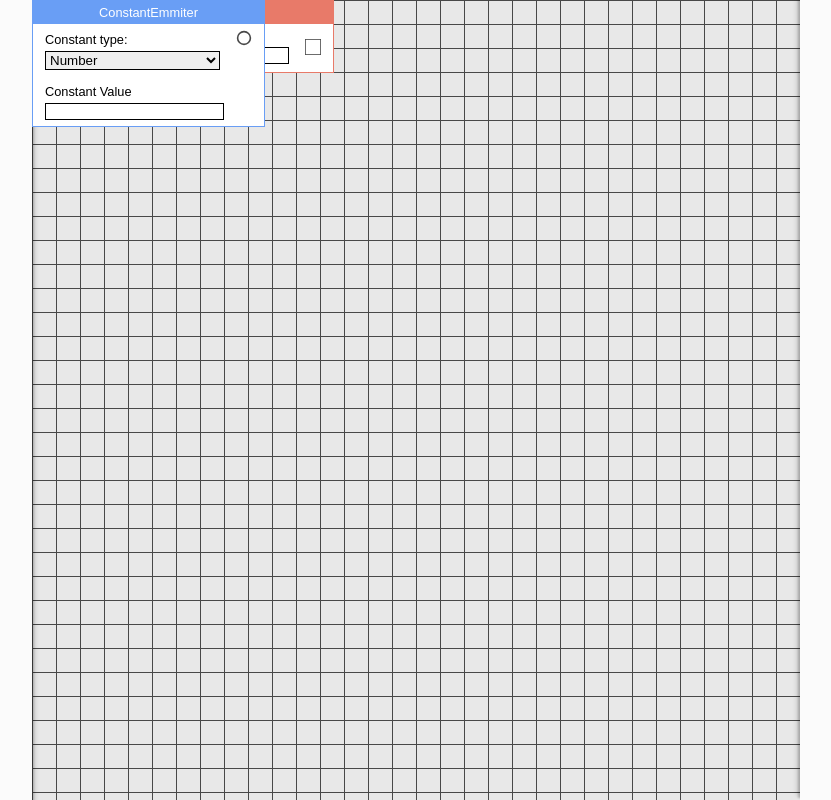
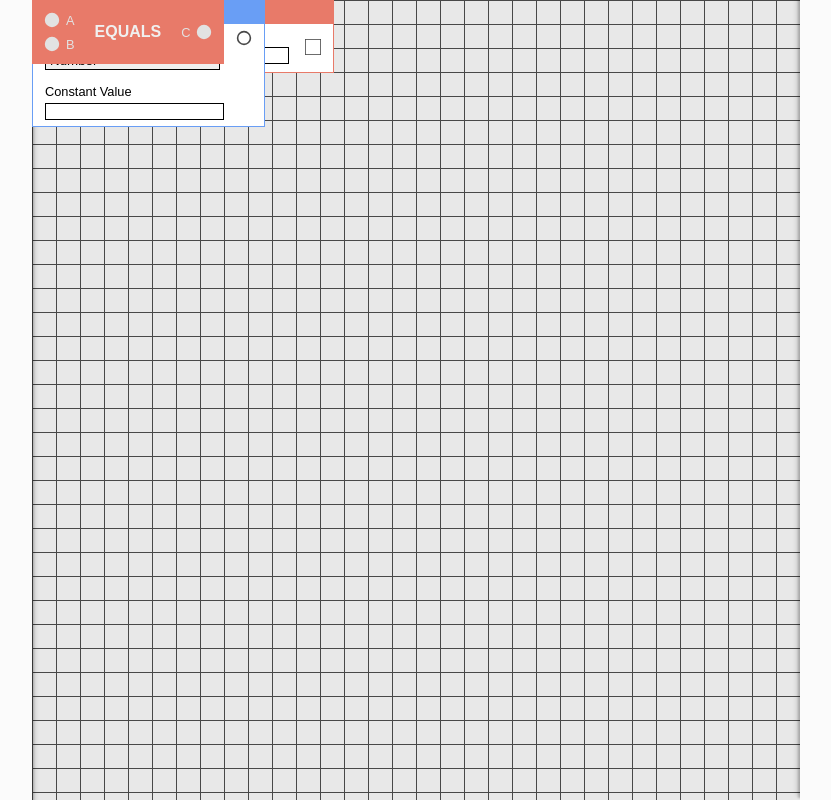
Before and after one commit to KevIron/Nodesole, a website with bundled scripts: page index.html in a window 1280 px wide. Shown: the whole page, without its empty margins (224-1055 px from the left). Built offline with nearby package versions, Linux system fonts and the light colour scheme.

Commit message:
added equalsTo node

```diff
--- a/css/nodes.css
+++ b/css/nodes.css
@@ -146,3 +146,51 @@
         border: 1px solid black;
     }
 }
+
+.node__equals-to {
+    background-color: var(--node-logic);
+    padding: 1.2rem;
+
+    .node-header { display: none }
+
+    .node-body {
+        display: grid;
+        grid-template-columns: auto 1fr auto;
+        align-content: center;
+        gap: 0.8rem 2rem;
+        background-color: transparent;
+    }
+
+    .input,
+    .output {
+        display: flex;
+        align-items: center;
+        gap: 0.6rem;
+
+        color: #e2e2e2;
+        font-size: 1.28rem;
+
+        & > svg {
+            stroke: #e2e2e2;
+            fill: #e2e2e2;
+        }
+    }
+
+    .input {
+        grid-column: 1;
+    }
+
+    .output {
+        grid-column: 3;
+        grid-row: 1 / span 2;
+    }
+
+    .body-text {
+        display: flex;
+        align-items: center;
+        grid-column: 2;
+        grid-row: 1 / span 2;
+        color: #f0f0f0;
+        font-weight: 600;
+    }
+}
--- a/scripts/Editor.ts
+++ b/scripts/Editor.ts
@@ -2,6 +2,7 @@ import Vec2 from "./utils/Vector.ts";
 import EntryNode from "./nodes/EntryNode.ts";
 import ConsoleWritterNode from "./nodes/ConsoleWritterNode.ts";
 import ConstantEmmiterNode from "./nodes/ConstantEmmiterNode.ts";
+import EqualsToNode from "./nodes/EqualsToNode.ts";
 import Inspector from "./Inspector.ts";
 import { MoveNodeAction, MoveViewportAction, DrawConnectionAction } from "./EditorActions.ts";
 
@@ -14,6 +15,7 @@ enum NODE_TYPES {
     ENTRY_NODE,
     CONSOLE_WRITTER_NODE,
     CONSTANT_EMMITER_NODE,
+    EQUALS_TO_NODE,
 }
 
 export default class Editor {
@@ -101,6 +103,16 @@ export default class Editor {
 
         if (nodeType === NODE_TYPES.CONSTANT_EMMITER_NODE) {
             const node = new ConstantEmmiterNode();
+            const uuid = node.getID();
+
+            this._existingNodes.set(uuid, node);
+
+            node.insertInto(this._nodesContainer);
+            node.setPosition(new Vec2(0, 0));
+        }
+
+        if (nodeType === NODE_TYPES.EQUALS_TO_NODE) {
+            const node = new EqualsToNode();
             const uuid = node.getID();
 
             this._existingNodes.set(uuid, node);
@@ -313,6 +325,8 @@ const editor = new Editor(body);
 
 editor.inserNode(NODE_TYPES.CONSOLE_WRITTER_NODE);
 editor.inserNode(NODE_TYPES.CONSTANT_EMMITER_NODE);
+editor.inserNode(NODE_TYPES.CONSTANT_EMMITER_NODE);
+editor.inserNode(NODE_TYPES.EQUALS_TO_NODE);
 
 const properties = document.querySelector<HTMLElement>(".properties")!;
 const inspector = new Inspector(properties);
--- /dev/null
+++ b/scripts/nodes/EqualsToNode.ts
@@ -0,0 +1,41 @@
+import Node, { NodeDataTypes, NodeValue } from "./Node.ts";
+
+export default class EqualsToNode extends Node {
+    _nodeStyleClass: string;
+    _nodeTitle: string;
+    _nodeBodyTemplate: string;
+
+    constructor() {
+        super();
+
+        this._nodeStyleClass = "node__equals-to";
+        this._nodeTitle = "EqualsTo";
+        this._nodeBodyTemplate = `
+            <div class='body-text'>
+                <p>EQUALS</p>
+            </div>
+        `;
+
+        this.addConnector("a", "A", "input", "DATA");
+        this.addConnector("b", "B", "input", "DATA");
+        this.addConnector("c", "C", "output", "DATA");
+    }
+
+    public async execute(): Promise<void> {
+        const inputData = this.evaluateInput();
+
+        const inputA = inputData["a"];
+        const inputB = inputData["b"];
+
+        if (!inputA || !inputB) return;
+
+        let returnValue: NodeValue = {
+            valueType: "boolean",
+            value: ""
+        };
+
+        returnValue.value = (inputA.value === inputB.value) ? true : false;
+
+        this.setOutputData("c", returnValue);
+    }
+}
```
